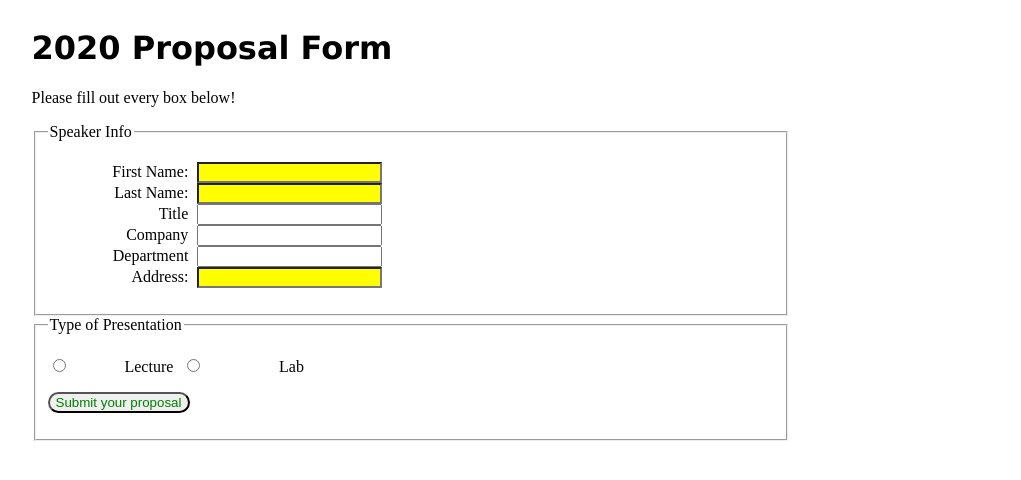
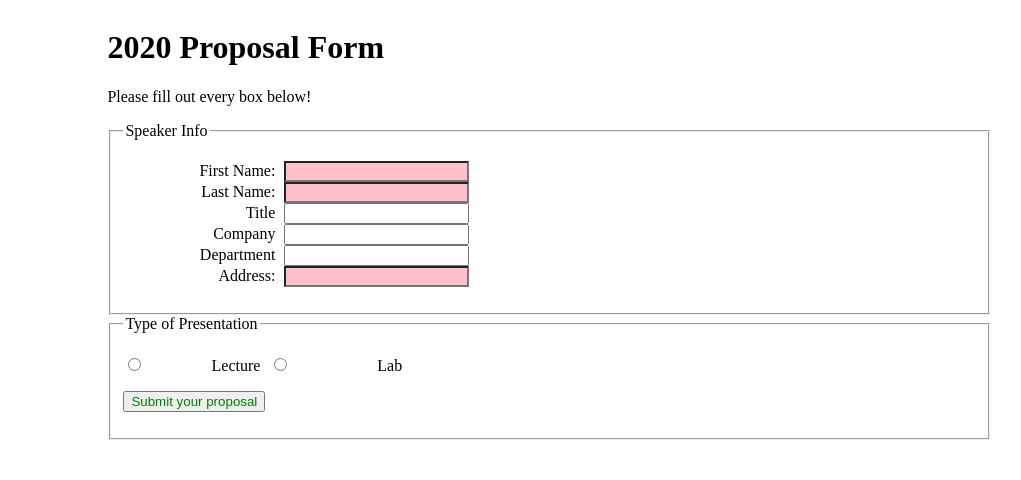
Before and after one commit to ananyatandel/atls-csci-3150, a plain HTML site: page assign11/form-exercise1(one).html in a window 1280 px wide. Shown: the whole page, without its empty margins (27-1048 px from the left). Drawn offline with Linux system fonts and the light colour scheme.

Commit message:
update form.css

```diff
--- a/assign11/css/form.css
+++ b/assign11/css/form.css
@@ -10,36 +10,36 @@ input:active+label,label[for]:focus, label[for]:active {
 }
 
 #wrapper {
-	width: 60%;
-	margin-left:4%;
+	width: 70%;
+	margin-left: 10%;
 }
 
 div#formcol1 {
-	float:left;
+	float: left;
 	width: 100%;
 }
+
 label {
     margin-right: .3em;
-    width: 6.3em; /* I made this deliberately wide – come up with your own
-    optimal width */
-    display: inline-block; /* width will not work for “inline” elements such as
-    “label”. Therefore we need to set it to “inline-block” */
+    width: 7em;
+    display: inline-block;
     text-align: right;
-    }
+}
 
 #formcol1 li {
     list-style:none;
-    }
-#formcol1 h1 {
-    font-family: 'Lucida Grande';
 }
 
-#formcol1 input.reqfield{
-    background: #FFFF00;
+
+/* #formcol1 h1 {
+    font-family: '';
+} */
+
+#formcol1 input.reqfield {
+    background: #FFC0CB;
 }
-.submit-button input[type="submit"]{
-    border-radius: 30px; /* Add rounded corners with a radius of 5 pixels */
+
+.submit-button input[type="submit"] {
     color: green;
-
 }
 /* end of form css */
```
